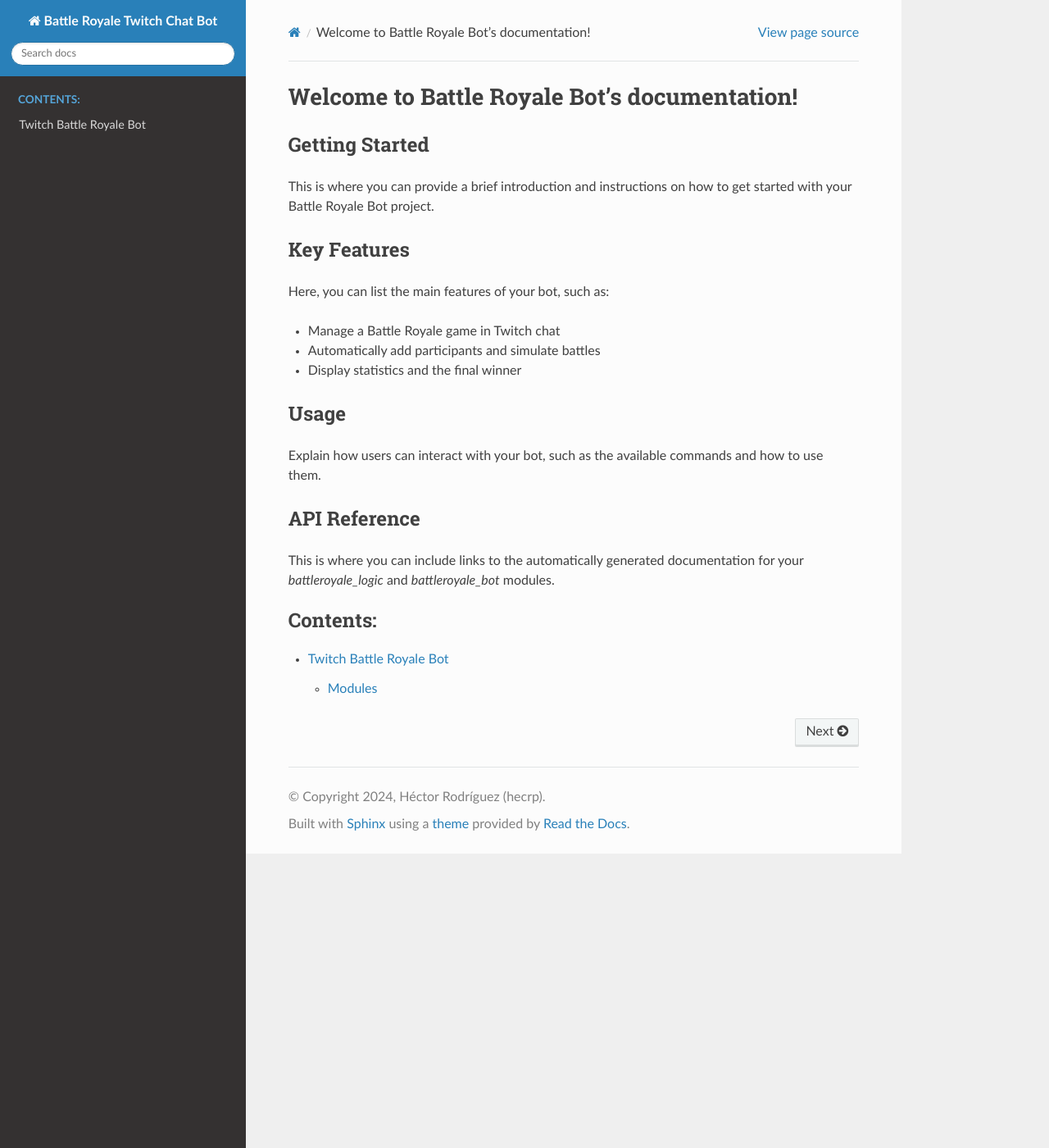
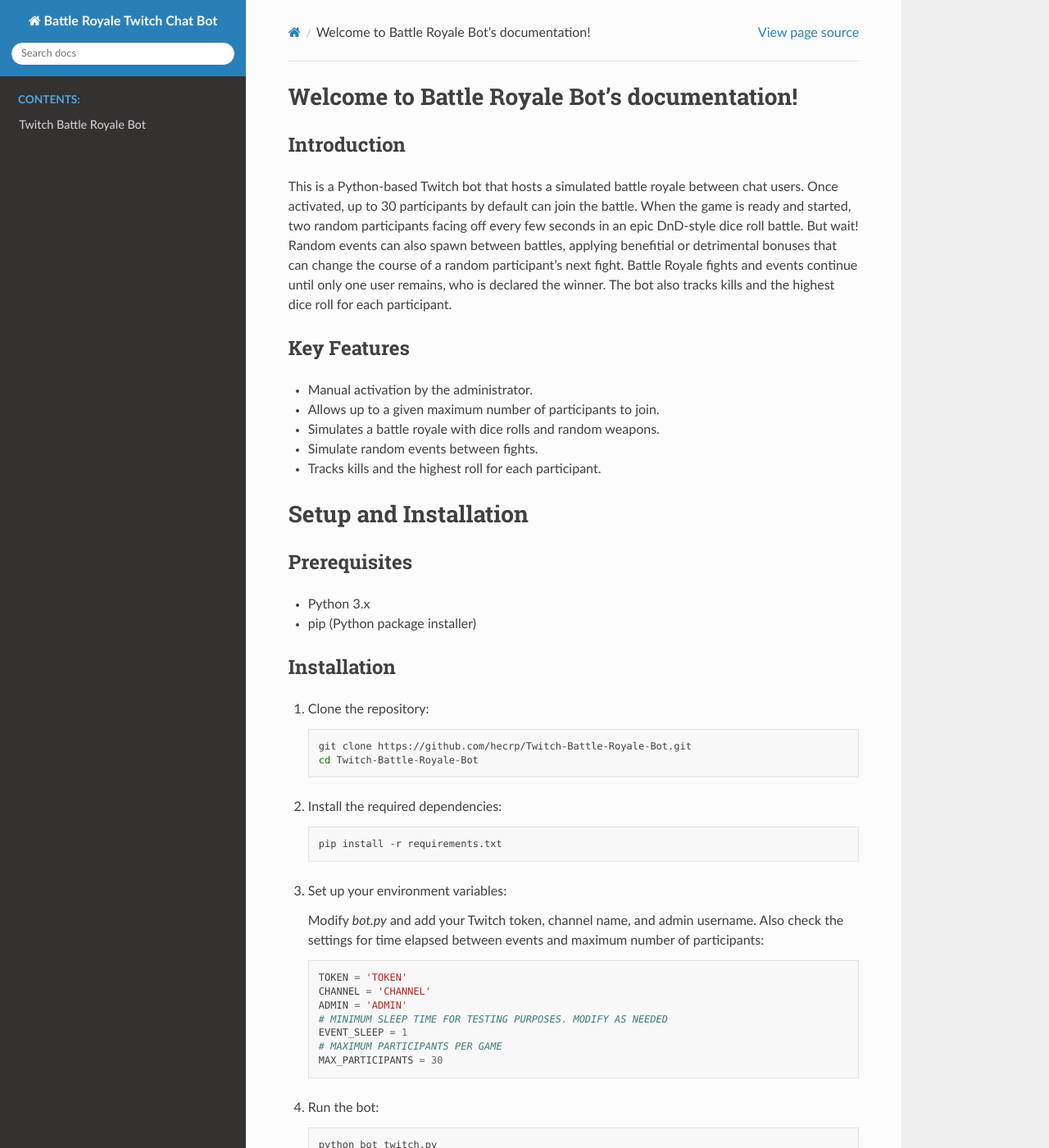
Before and after one commit to hecrp/Twitch-Battle-Royale-Bot, a Sphinx documentation site: the page built from docs/index.rst, in a window 1280 px wide and 1400 px high. Shown: the whole window at 82% size. Built offline with Sphinx 7.4.7 and the Read the Docs theme 2.0.0, drawn with Linux system fonts in a browser that asks for light colours; some of the changed text lies outside the part shown.

Commit message:
Update README.md and docs!

```diff
--- a/docs/index.rst
+++ b/docs/index.rst
@@ -1,29 +1,78 @@
 Welcome to Battle Royale Bot's documentation!
 =============================================
 
-Getting Started
+Introduction
 ---------------
 
-This is where you can provide a brief introduction and instructions on how to get started with your Battle Royale Bot project.
+This is a Python-based Twitch bot that hosts a simulated battle royale between chat users. Once activated, up to 30 participants by default can join the battle. When the game is ready and started, two random participants facing off every few seconds in an epic DnD-style dice roll battle. But wait! Random events can also spawn between battles, applying benefitial or detrimental bonuses that can change the course of a random participant's next fight. Battle Royale fights and events continue until only one user remains, who is declared the winner. The bot also tracks kills and the highest dice roll for each participant.
 
 Key Features
 ------------
 
-Here, you can list the main features of your bot, such as:
+- Manual activation by the administrator.
+- Allows up to a given maximum number of participants to join.
+- Simulates a battle royale with dice rolls and random weapons.
+- Simulate random events between fights.
+- Tracks kills and the highest roll for each participant.
 
-- Manage a Battle Royale game in Twitch chat
-- Automatically add participants and simulate battles
-- Display statistics and the final winner
+Setup and Installation
+======================
+
+Prerequisites
+--------------
+
+- Python 3.x
+- pip (Python package installer)
+
+Installation
+------------
+
+1. Clone the repository:
+
+   .. code-block:: bash
+
+      git clone https://github.com/hecrp/Twitch-Battle-Royale-Bot.git
+      cd Twitch-Battle-Royale-Bot
+
+2. Install the required dependencies:
+
+   .. code-block:: bash
+
+      pip install -r requirements.txt
+
+3. Set up your environment variables:
+
+   Modify `bot.py` and add your Twitch token, channel name, and admin username. Also check the settings for time elapsed between events and maximum number of participants:
+
+   .. code-block:: python
+
+      TOKEN = 'TOKEN'
+      CHANNEL = 'CHANNEL'
+      ADMIN = 'ADMIN'
+      # MINIMUM SLEEP TIME FOR TESTING PURPOSES. MODIFY AS NEEDED
+      EVENT_SLEEP = 1
+      # MAXIMUM PARTICIPANTS PER GAME
+      MAX_PARTICIPANTS = 30
+
+4. Run the bot:
+
+   .. code-block:: bash
+
+      python bot_twitch.py
 
 Usage
------
+------
 
-Explain how users can interact with your bot, such as the available commands and how to use them.
+Check `ttv_battleroyale/sample_game_assets.py` for sample weapons and events details.
+
+- **!activar**: Activates the battle royale (admin only).
+- **!apuntar**: Joins the battle royale.
+- **!autofill**: If the game isn't full yet, fill the remaining spaces with sample users (admin only).
+- **!wipe**: Cleans the participants list (admin only).
+- **!empezar**: Starts the battle royale (admin only).
 
 API Reference
 -------------
-
-This is where you can include links to the automatically generated documentation for your `battleroyale_logic` and `battleroyale_bot` modules.
 
 .. toctree::
    :maxdepth: 2
```
Also changed, not shown: README.md (+2 -2 lines), 10 other files.
